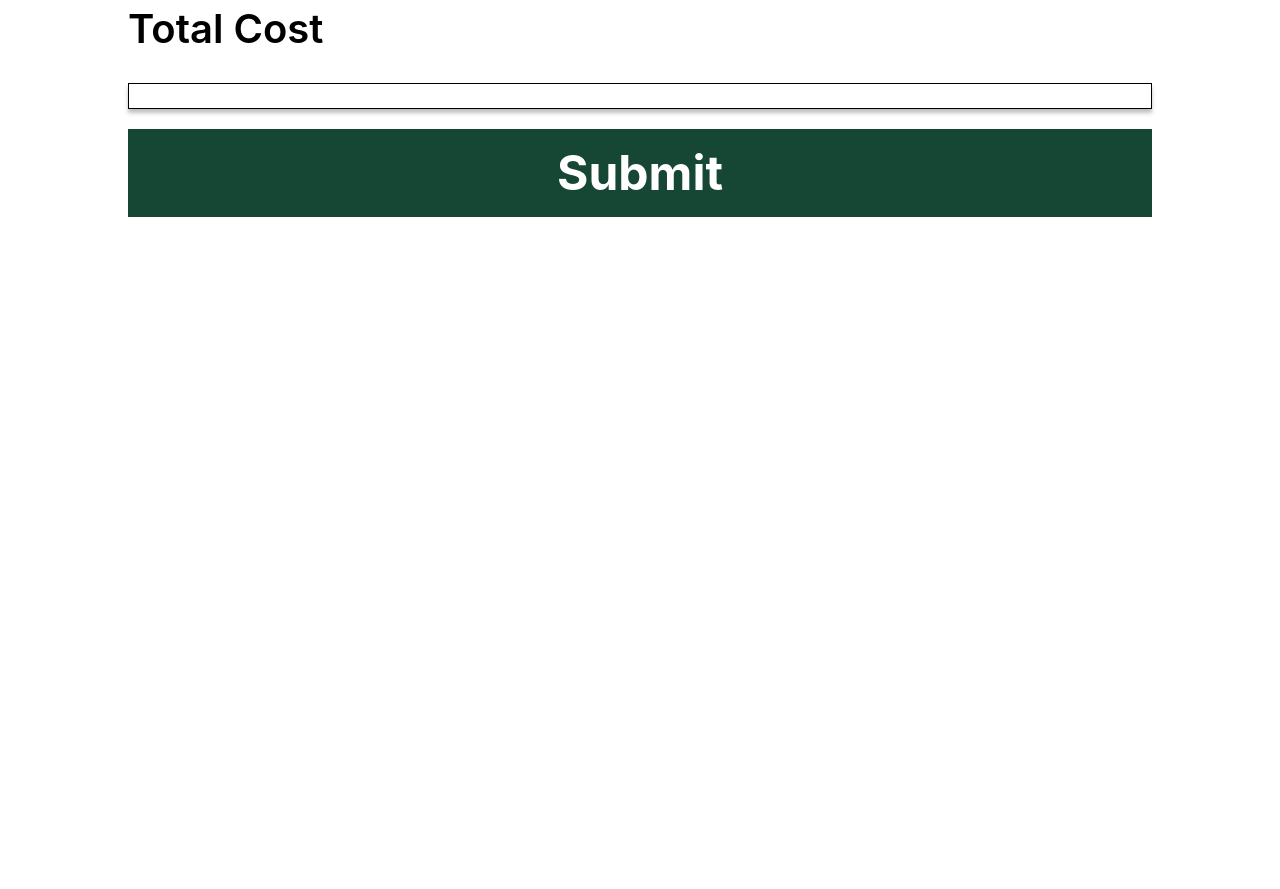
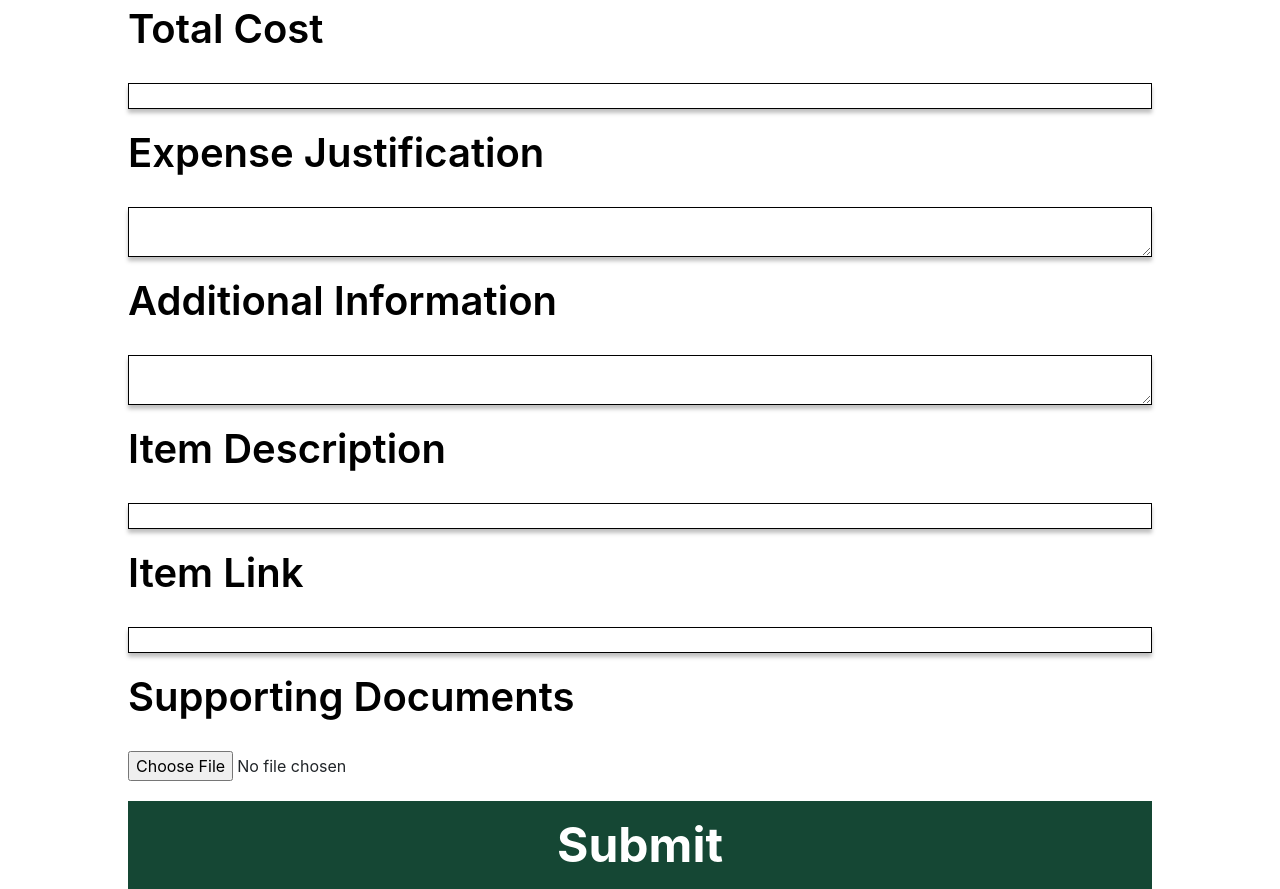
Before and after one commit to UTDallasEPICS/UTDesign-Procurement, a Next.js app in the folder procurement-manager/: page /orders/studentrequest in a window 1280 px wide. Shown: the part 800-1689 px from the top of the page. Before the commit the page ends 1017 px from the top, so only its background shows below. Built offline with nearby package versions, Linux system fonts and the light colour scheme.

Commit message:
Updates to Request Form

```diff
--- a/procurement-manager/pages/orders/studentrequest.tsx
+++ b/procurement-manager/pages/orders/studentrequest.tsx
@@ -8,6 +8,10 @@ const StudentRequest = () => {
   const [quantity, setQuantity] = useState("");
   const [unitCost, setUnitCost] = useState("");
   const [totalCost, setTotalCost] = useState("");
+  const [expenseJustification, setExpenseJustification] = useState("");
+  const [additionalInfo, setAdditionalInfo] = useState("");
+  const [itemDescription, setItemDescription] = useState("");
+  const [itemLink, setItemLink] = useState("");
 
   const handleVendorChange = (e: ChangeEvent<HTMLInputElement>) => {
     setVendor(e.target.value);
@@ -33,6 +37,24 @@ const StudentRequest = () => {
     setTotalCost(e.target.value);
   };
 
+   const handleExpenseJustificationChange = (
+    e: ChangeEvent<HTMLTextAreaElement>
+  ) => {
+    setExpenseJustification(e.target.value);
+  };
+
+  const handleAdditionalInfoChange = (e: ChangeEvent<HTMLTextAreaElement>) => {
+    setAdditionalInfo(e.target.value);
+  };
+
+  const handleItemDescriptionChange = (e: ChangeEvent<HTMLInputElement>) => {
+    setItemDescription(e.target.value);
+  };
+
+  const handleItemLinkChange = (e: ChangeEvent<HTMLInputElement>) => {
+    setItemLink(e.target.value);
+  };
+
   const handleSubmit = (e: FormEvent<HTMLFormElement>) => {
     e.preventDefault();
     console.log("Form submitted!");
@@ -42,7 +64,7 @@ const StudentRequest = () => {
   return (
     <div className={styles.container}>
       <div className={styles.header}>
-        <h1 className={styles.requestForm}>New Purchase Request</h1>
+        <h1 className={styles.requestForm}>Request Form</h1>
       </div>
       <div className={styles.budgetInfo}>
         <div className={styles.budget}>
@@ -120,6 +142,56 @@ const StudentRequest = () => {
           value={totalCost}
           onChange={handleTotalCostChange}
         />
+         <label className={styles.expenseJustification} htmlFor="expenseJustification">
+          Expense Justification
+        </label>
+        <textarea
+          className={styles.expenseField}
+          id="expenseJustification"
+          value={expenseJustification}
+          onChange={handleExpenseJustificationChange}
+        ></textarea>
+
+        <label className={styles.additionalInfo} htmlFor="additionalInfo">
+          Additional Information
+        </label>
+        <textarea
+          className={styles.additionalinfoField}
+          id="additionalInfo"
+          value={additionalInfo}
+          onChange={handleAdditionalInfoChange}
+        ></textarea>
+
+        <label className={styles.itemDescription} htmlFor="itemDescription">
+          Item Description
+        </label>
+        <input
+          className={styles.itemdescriptionField}
+          type="text"
+          id="itemDescription"
+          value={itemDescription}
+          onChange={handleItemDescriptionChange}
+        />
+
+        <label className={styles.itemLink} htmlFor="itemLink">
+          Item Link
+        </label>
+        <input
+          className={styles.itemlinkField}
+          type="text"
+          id="itemLink"
+          value={itemLink}
+          onChange={handleItemLinkChange}
+        />
+
+        <label className={styles.supportingDocs} htmlFor="supportingDocs">
+          Supporting Documents
+        </label>
+        <input
+          className={styles.supportingdocsField}
+          type="file"
+          id="supportingDocs"
+        />
                 <button className={styles.submitButton} type="submit">
           Submit
         </button>
```
